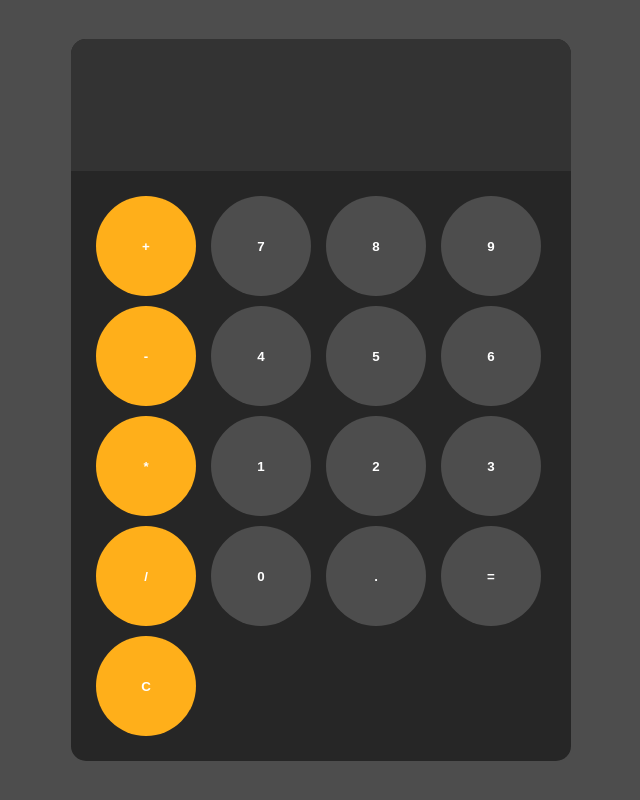
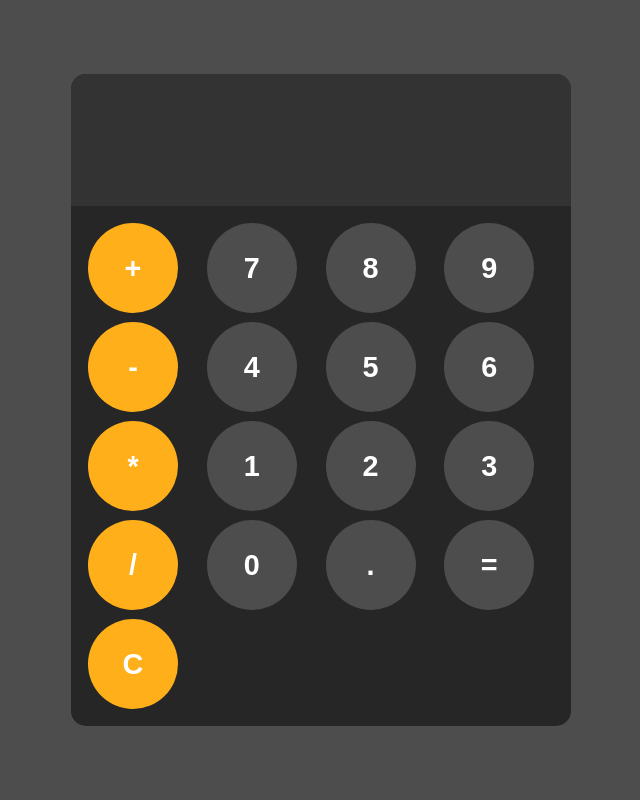
Before and after one commit to KyleTchatchouaWatson/Calculator, a plain HTML site: page index.html in a window 1280 px wide. Shown: the whole page, without its empty margins (319-959 px from the left). Drawn offline with Linux system fonts and the light colour scheme.

Commit message:
Update to The Css
Update On some small bugs i noticed with the styling

```diff
--- a/styles.css
+++ b/styles.css
@@ -13,7 +13,7 @@ body {
   border-radius: 15px;
   max-width: 500px;
   overflow: hidden;
-  font-size: larger;
+  font-size: medium;
 }
 #display {
   width: 100%;
@@ -27,21 +27,27 @@ body {
 #keys {
   display: grid;
   grid-template-columns: repeat(4, 1fr);
-  gap: 10px;
-  padding: 25px;
-  font-size: larger;
+  gap: 5px;
+  padding: 15px;
+  font-size: small;
 }
 
 button {
-  width: 100px;
-  height: 100px;
+  width: 90px;
+  height: 90px;
   border-radius: 50px;
   border: none;
   background-color: hsl(0, 0%, 30%);
   color: white;
-  font: size 36rem;
+  font-size: 1.8rem;
   font-weight: bold;
   cursor: pointer;
+  transition: all 0.2s ease;
+  padding: 10px;
+  display: flex;
+  align-items: center;
+  justify-content: center;
+  margin: 2px;
 }
 button:hover {
   background-color: hsl(0, 0%, 40%);
```
